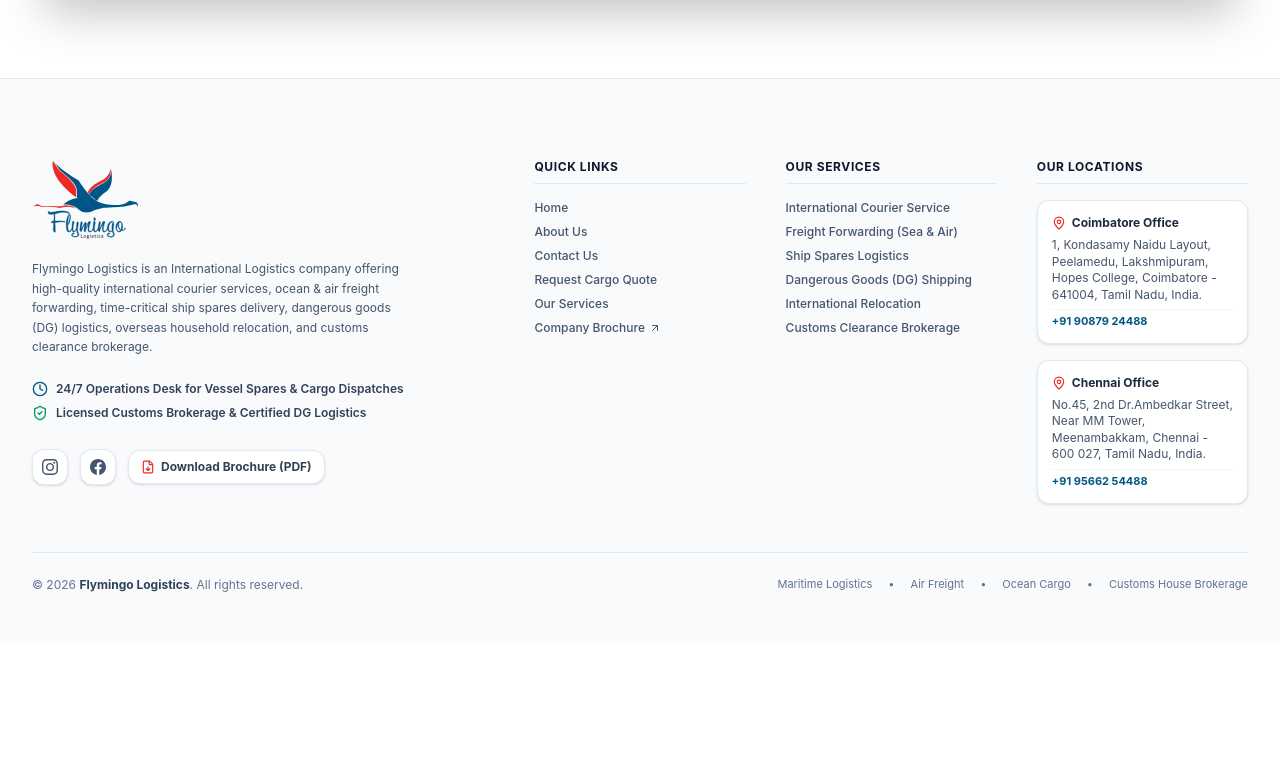
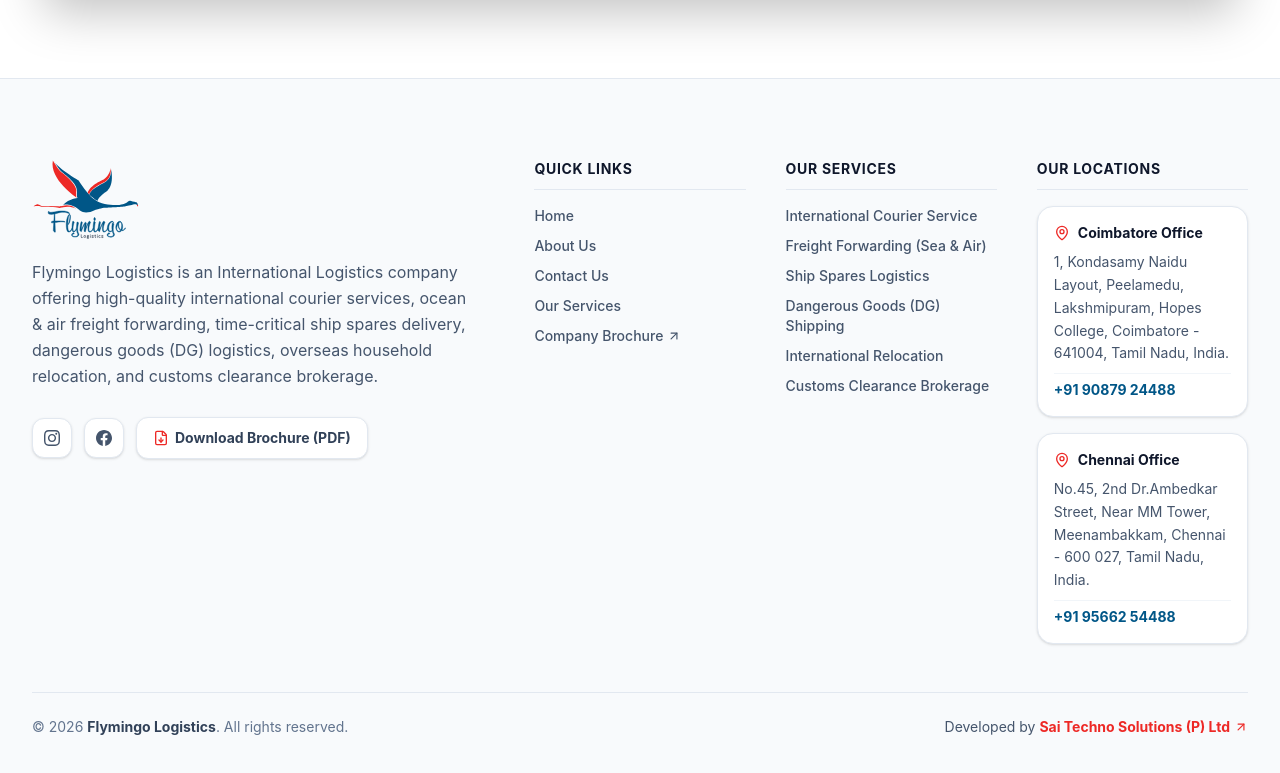
Before and after one commit to nanthakumarsts/Flymingo-Logistics, a React (Vite) app: page /about in a window 1280 px wide. Shown: the part 4769-5542 px from the top of the page. Before the commit the page ends 5410 px from the top, so only its background shows below. Built offline with nearby package versions, Linux system fonts and the light colour scheme.

Commit message:
Update footer typography, remove cargo quote and desk points, add Sai Techno Solutions credit, dim hero banner and remove 3 ticks

```diff
--- a/src/components/Footer.jsx
+++ b/src/components/Footer.jsx
@@ -63,27 +63,16 @@
               />
             </Link>
 
-            <p className="text-xs leading-relaxed text-slate-600 max-w-sm">
+            <p className="text-sm sm:text-base leading-relaxed text-slate-600 max-w-md">
               Flymingo Logistics is an International Logistics company offering high-quality international courier services, ocean &amp; air freight forwarding, time-critical ship spares delivery, dangerous goods (DG) logistics, overseas household relocation, and customs clearance brokerage.
             </p>
-
-            <div className="space-y-2 pt-1 text-xs">
-              <div className="flex items-center gap-2 text-slate-700 font-semibold">
-                <Clock className="w-4 h-4 text-brand-blue flex-shrink-0" />
-                <span>24/7 Operations Desk for Vessel Spares &amp; Cargo Dispatches</span>
-              </div>
-              <div className="flex items-center gap-2 text-slate-700 font-semibold">
-                <ShieldCheck className="w-4 h-4 text-emerald-600 flex-shrink-0" />
-                <span>Licensed Customs Brokerage &amp; Certified DG Logistics</span>
-              </div>
-            </div>
 
             <div className="flex items-center gap-3 pt-2">
               <a
                 href="https://www.instagram.com/p/Cflbq4nOyzM/?igshid=YWZlMWU5YjI="
                 target="_blank"
                 rel="noopener noreferrer"
-                className="w-9 h-9 rounded-xl bg-white border border-slate-200 text-slate-600 hover:text-brand-red hover:border-brand-red flex items-center justify-center transition-all shadow-sm"
+                className="w-10 h-10 rounded-xl bg-white border border-slate-200 text-slate-600 hover:text-brand-red hover:border-brand-red flex items-center justify-center transition-all shadow-sm"
                 aria-label="Instagram"
               >
                 <svg className="w-4 h-4 fill-current" viewBox="0 0 24 24">
@@ -94,7 +83,7 @@
                 href="https://www.facebook.com/profile.php?id=100064629171267"
                 target="_blank"
                 rel="noopener noreferrer"
-                className="w-9 h-9 rounded-xl bg-white border border-slate-200 text-slate-600 hover:text-brand-blue hover:border-brand-blue flex items-center justify-center transition-all shadow-sm"
+                className="w-10 h-10 rounded-xl bg-white border border-slate-200 text-slate-600 hover:text-brand-blue hover:border-brand-blue flex items-center justify-center transition-all shadow-sm"
                 aria-label="Facebook"
               >
                 <svg className="w-4 h-4 fill-current" viewBox="0 0 24 24">
@@ -104,9 +93,9 @@
               <a
                 href={BRAND.brochurePath}
                 download
-                className="inline-flex items-center gap-1.5 px-3 py-2 rounded-xl bg-white border border-slate-200 text-slate-700 hover:text-brand-blue hover:border-brand-blue text-xs font-bold transition-all shadow-sm"
+                className="inline-flex items-center gap-1.5 px-4 py-2.5 rounded-xl bg-white border border-slate-200 text-slate-700 hover:text-brand-blue hover:border-brand-blue text-xs sm:text-sm font-bold transition-all shadow-sm"
               >
-                <FileDown className="w-3.5 h-3.5 text-brand-red" />
+                <FileDown className="w-4 h-4 text-brand-red" />
                 <span>Download Brochure (PDF)</span>
               </a>
             </div>
@@ -114,10 +103,10 @@
 
           {/* Column 2: Quick Links */}
           <div className="space-y-4">
-            <h4 className="text-xs font-bold uppercase tracking-wider text-slate-900 border-b border-slate-200 pb-2">
+            <h4 className="text-sm font-bold uppercase tracking-wider text-slate-900 border-b border-slate-200 pb-2.5">
               Quick Links
             </h4>
-            <ul className="space-y-2 text-xs font-medium text-slate-600">
+            <ul className="space-y-2.5 text-sm font-medium text-slate-600">
               <li>
                 <Link to="/" className="hover:text-brand-blue transition-colors flex items-center gap-1">
                   <span>Home</span>
@@ -134,11 +123,6 @@
                 </Link>
               </li>
               <li>
-                <button onClick={onOpenQuote} className="hover:text-brand-blue transition-colors text-left cursor-pointer">
-                  Request Cargo Quote
-                </button>
-              </li>
-              <li>
                 <Link to="/services" className="hover:text-brand-blue transition-colors flex items-center gap-1">
                   <span>Our Services</span>
                 </Link>
@@ -146,7 +130,7 @@
               <li>
                 <a href={BRAND.brochurePath} download className="hover:text-brand-red transition-colors flex items-center gap-1">
                   <span>Company Brochure</span>
-                  <ArrowUpRight className="w-3 h-3" />
+                  <ArrowUpRight className="w-3.5 h-3.5" />
                 </a>
               </li>
             </ul>
@@ -154,10 +138,10 @@
 
           {/* Column 3: Logistics Services */}
           <div className="space-y-4">
-            <h4 className="text-xs font-bold uppercase tracking-wider text-slate-900 border-b border-slate-200 pb-2">
+            <h4 className="text-sm font-bold uppercase tracking-wider text-slate-900 border-b border-slate-200 pb-2.5">
               Our Services
             </h4>
-            <ul className="space-y-2 text-xs font-medium text-slate-600">
+            <ul className="space-y-2.5 text-sm font-medium text-slate-600">
               {CORE_SERVICES.map((s) => (
                 <li key={s.id}>
                   <Link to={s.path} className="hover:text-brand-blue transition-colors block">
@@ -170,18 +154,18 @@
 
           {/* Column 4: Branch Offices */}
           <div className="space-y-4">
-            <h4 className="text-xs font-bold uppercase tracking-wider text-slate-900 border-b border-slate-200 pb-2">
+            <h4 className="text-sm font-bold uppercase tracking-wider text-slate-900 border-b border-slate-200 pb-2.5">
               Our Locations
             </h4>
-            <div className="space-y-4 text-xs">
+            <div className="space-y-4 text-xs sm:text-sm">
               {OFFICES.map((office) => (
-                <div key={office.city} className="space-y-1.5 bg-white p-3.5 rounded-xl border border-slate-200 shadow-sm">
-                  <div className="flex items-center gap-1.5 font-bold text-slate-800">
-                    <MapPin className="w-3.5 h-3.5 text-brand-red flex-shrink-0" />
+                <div key={office.city} className="space-y-2 bg-white p-4 rounded-2xl border border-slate-200 shadow-sm">
+                  <div className="flex items-center gap-2 font-bold text-slate-900">
+                    <MapPin className="w-4 h-4 text-brand-red flex-shrink-0" />
                     <span>{office.city} Office</span>
                   </div>
-                  <p className="text-slate-600 leading-snug">{office.address}</p>
-                  <div className="pt-1 border-t border-slate-100 flex flex-wrap gap-2 text-[11px]">
+                  <p className="text-slate-600 leading-relaxed text-xs sm:text-sm">{office.address}</p>
+                  <div className="pt-1.5 border-t border-slate-100 flex flex-wrap gap-2 text-xs sm:text-sm">
                     <a href={`tel:${office.phones[0]}`} className="font-bold text-brand-blue hover:underline">
                       {office.phones[0]}
                     </a>
@@ -193,19 +177,22 @@
         </div>
 
         {/* Bottom Legal & Rights */}
-        <div className="border-t border-slate-200 pt-6 flex flex-col sm:flex-row items-center justify-between gap-4 text-xs text-slate-500">
+        <div className="border-t border-slate-200 pt-6 flex flex-col sm:flex-row items-center justify-between gap-4 text-xs sm:text-sm text-slate-500">
           <p>
             &copy; {new Date().getFullYear()} <strong className="text-slate-700">Flymingo Logistics</strong>. All rights reserved.
           </p>
-          <div className="flex items-center gap-4 text-[11px]">
-            <span>Maritime Logistics</span>
-            <span>&bull;</span>
-            <span>Air Freight</span>
-            <span>&bull;</span>
-            <span>Ocean Cargo</span>
-            <span>&bull;</span>
-            <span>Customs House Brokerage</span>
-          </div>
+          <p className="text-xs sm:text-sm text-slate-600">
+            Developed by{' '}
+            <a
+              href="https://saitechnosolutions.com/"
+              target="_blank"
+              rel="noopener noreferrer"
+              className="font-bold text-brand-red hover:underline hover:text-brand-red-dark transition-colors inline-flex items-center gap-1"
+            >
+              <span>Sai Techno Solutions (P) Ltd</span>
+              <ArrowUpRight className="w-3.5 h-3.5" />
+            </a>
+          </p>
         </div>
       </div>
     </footer>
--- a/src/components/Navbar.jsx
+++ b/src/components/Navbar.jsx
@@ -147,7 +147,7 @@
               <div className="absolute top-full left-0 w-[580px] sm:w-[620px] bg-white rounded-2xl shadow-2xl border border-slate-200 p-3 z-50 animate-fade-in">
                 <div className="px-3 py-1.5 mb-2 text-[10px] font-extrabold text-slate-400 uppercase tracking-widest border-b border-slate-100 flex items-center justify-between">
                   <span>Our Core Capabilities</span>
-                  <span className="text-[10px] text-brand-blue font-bold">6 Dedicated Channels</span>
+                  {/* <span className="text-[10px] text-brand-blue font-bold">6 Dedicated Channels</span> */}
                 </div>
                 <div className="grid grid-cols-2 gap-2">
                   {CORE_SERVICES.map((s) => {
--- a/src/pages/HomePage.jsx
+++ b/src/pages/HomePage.jsx
@@ -299,17 +299,17 @@
                 loading={idx === 0 ? 'eager' : 'lazy'}
                 decoding="async"
                 onError={(e) => { e.currentTarget.style.display = 'none'; }}
-                className={`absolute inset-0 w-full h-full object-cover object-center pointer-events-none contrast-[1.06] brightness-[1.0] ${
-                  isActive ? `${kbClass} opacity-95` : 'scale-100 opacity-0'
+                className={`absolute inset-0 w-full h-full object-cover object-center pointer-events-none contrast-[1.05] brightness-[0.90] ${
+                  isActive ? `${kbClass} opacity-90` : 'scale-100 opacity-0'
                 }`}
               />
             </div>
           );
         })}
 
-        {/* Crisp balanced film scrim - gives maximum text contrast without pitch-black darkening */}
-        <div className="absolute inset-0 bg-[#001426]/40 pointer-events-none" aria-hidden="true" />
-        <FlightRouteMap className="opacity-25 z-0" />
+        {/* Balanced dimmed film scrim - comfortable, premium dark contrast without glare */}
+        <div className="absolute inset-0 bg-[#001426]/55 pointer-events-none" aria-hidden="true" />
+        <FlightRouteMap className="opacity-20 z-0" />
 
         <div className="relative max-w-7xl mx-auto px-4 sm:px-6 lg:px-8 pt-6 pb-8 sm:pt-8 sm:pb-10 lg:pt-8 lg:pb-12 z-10">
           <div className="grid grid-cols-1 lg:grid-cols-12 gap-6 lg:gap-8 items-center min-h-[340px] lg:min-h-[360px]">
@@ -362,19 +362,6 @@
                   <ArrowRight className="w-4 h-4" />
                 </Link>
               </div>
-
-              {activeSlide.highlights && activeSlide.highlights.length > 0 && (
-                <ul className="fm-s4 flex flex-wrap items-center justify-start gap-2.5 pt-1.5">
-                  {activeSlide.highlights.map((t) => (
-                    <li key={t} className="flex items-center gap-2 pl-2 pr-3.5 py-1 rounded-full bg-black/40 backdrop-blur-md border border-white/20 text-xs font-semibold text-white shadow-md">
-                      <span className="w-4 h-4 rounded-full bg-brand-red flex items-center justify-center shrink-0">
-                        <Check className="w-2.5 h-2.5 text-white stroke-[3]" />
-                      </span>
-                      {t}
-                    </li>
-                  ))}
-                </ul>
-              )}
             </div>
 
             {/* RIGHT: slide selector rail (desktop) */}
```
